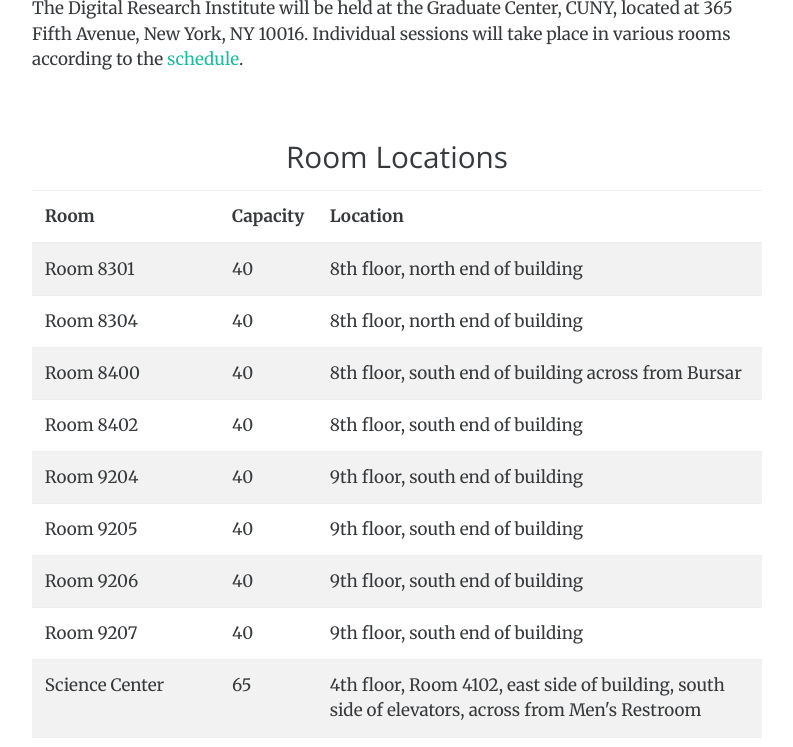
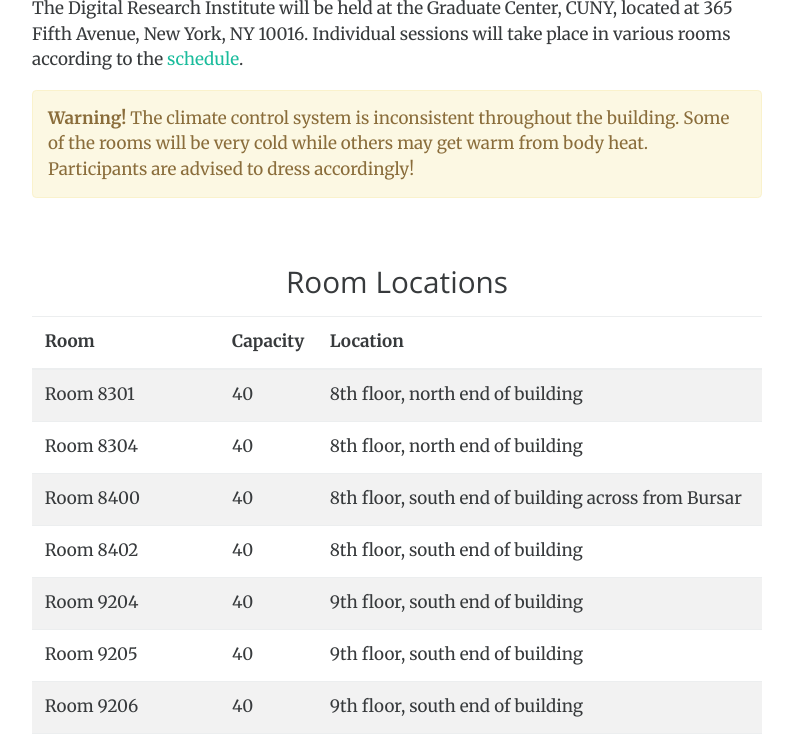
Before and after one commit to GCDigitalFellows/gcdigitalfellows.github.io, a Jekyll site: the page built from location.html, in a window 1280 px wide and 900 px high, scrolled down 306 px, cut to the strip 153-900 px from the top of the window. Shown: the whole strip, without its empty margins (243-1036 px from the left). Built offline with Jekyll 4.4.1, drawn with Linux system fonts in a browser that asks for light colours.

Commit message:
add temperature warning to locations

```diff
--- a/location.html
+++ b/location.html
@@ -11,6 +11,7 @@
     <div class="row" id="top">
       <div class="col-md-8 offset-md-2">
         <p>The Digital Research Institute will be held at the Graduate Center, CUNY, located at 365 Fifth Avenue, New York, NY 10016. Individual sessions will take place in various rooms according to the <a href="/schedule/#detail">schedule</a>.</p>
+        <div class="alert alert-warning"><strong>Warning!</strong> The climate control system is inconsistent throughout the building. Some of the rooms will be very cold while others may get warm from body heat. Participants are advised to dress accordingly!</div>
       </div>
     </div>
     <div class="row">
```
